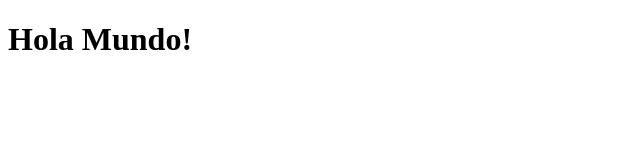
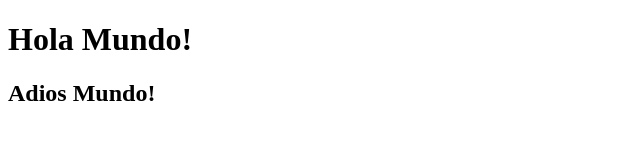
Before and after one commit to pautortosa/ProjecteED1, a plain HTML site: page index.html in a window 1280 px wide. Shown: the whole page, without its empty margins (0-640 px from the left). Drawn offline with Linux system fonts and the light colour scheme.

Commit message:
Segona versió

```diff
--- a/index.html
+++ b/index.html
@@ -7,5 +7,6 @@
 </head>
 <body>
     <h1>Hola Mundo!</h1>
+    <h2>Adios Mundo!</h2>
 </body>
 </html>
```
